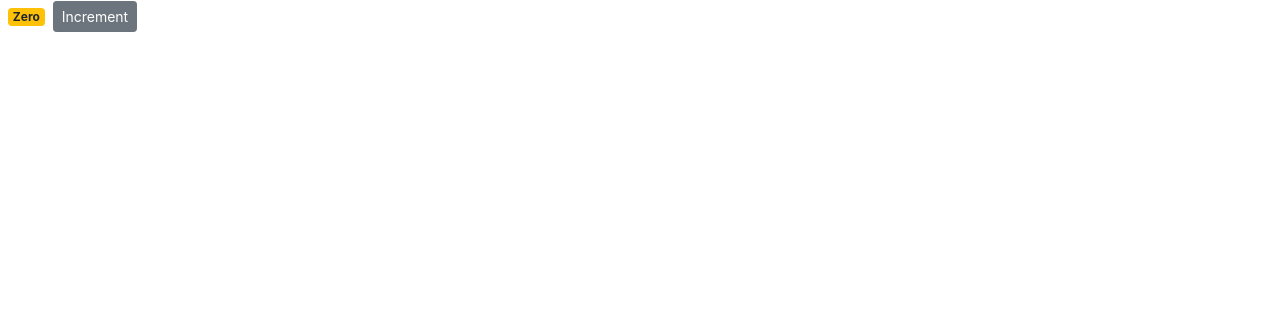
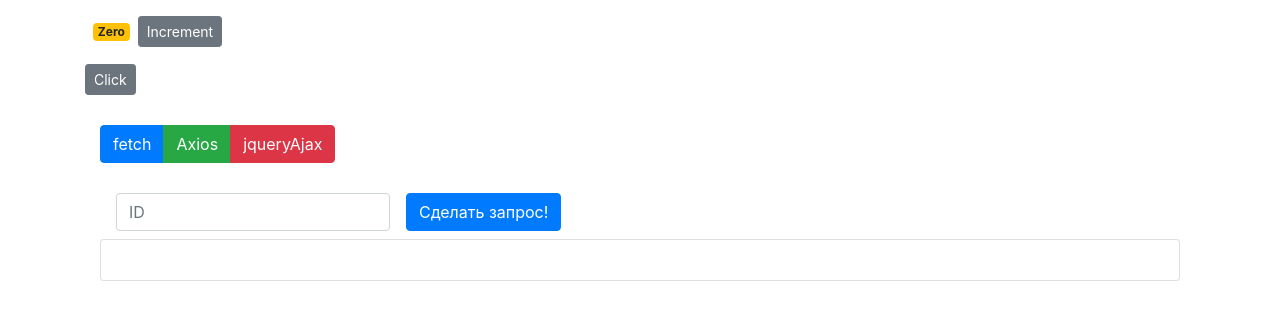
Before and after one commit to Verkunder/vue-counter, a Vue app: page / in a window 1280 px wide. Shown: the top 320 px of the page. Built offline with nearby package versions, Linux system fonts and the light colour scheme; no server answers.

Commit message:
add requests

```diff
--- a/package.json
+++ b/package.json
@@ -8,7 +8,9 @@
     "lint": "eslint . --ext .vue,.js,.jsx,.cjs,.mjs --fix --ignore-path .gitignore"
   },
   "dependencies": {
+    "axios": "^0.26.1",
     "bootstrap": "^4.1.1",
+    "jquery": "^3.6.0",
     "vue": "^3.2.33"
   },
   "devDependencies": {
--- a/src/App.vue
+++ b/src/App.vue
@@ -1,15 +1,93 @@
 <script>
+import axios from "axios";
+import $ from "jquery";
 export default {
   data() {
     return {
       count: 0,
+      gallery: null,
+      id: null,
+      exampleMS: null,
     };
+  },
+  methods: {
+    alert() {
+      if (confirm("Оставить комментарий?")) {
+        alert("Комментарий отправлен");
+      } else {
+        alert("Комментарий не оставлен");
+      }
+    },
+    postAxios() {
+      axios
+        .post(
+          "https://boiling-refuge-66454.herokuapp.com/images/237/comments",
+          {
+            name: "Test",
+            comment: "Test",
+          }
+        )
+        .then(function () {
+          alert("Успех!");
+        })
+        .catch(function (error) {
+          alert("Ошибка! ", error);
+        });
+    },
+    async postFetch() {
+      const url =
+        "https://boiling-refuge-66454.herokuapp.com/images/237/comments";
+      const data = { name: "Test", comment: "test" };
+
+      try {
+        const response = await fetch(url, {
+          method: "POST",
+          body: JSON.stringify(data),
+          headers: {
+            "Content-Type": "application/json",
+          },
+        });
+        const json = await response.json();
+        alert("Успех:", JSON.stringify(json));
+      } catch (error) {
+        alert("Успех!", error);
+      }
+    },
+    postJquery() {
+      var request = $.ajax({
+        url: "https://boiling-refuge-66454.herokuapp.com/images/237/comments",
+        type: "POST",
+        data: { name: "Test", comment: "test" },
+        dataType: "html",
+      });
+
+      request.done(function () {
+        alert("Done");
+      });
+
+      request.fail(function (textStatus) {
+        alert("Request failed: " + textStatus);
+      });
+    },
+    async load() {
+      await axios
+        .get(`https://boiling-refuge-66454.herokuapp.com/images/${this.id}`)
+        .then((response) => (this.gallery = response.data));
+    },
+    async exampleLoad() {
+      await axios
+        .get("https://boiling-refuge-66454.herokuapp.com/images")
+        .then((response) => (this.exampleMS = response.data));
+    },
+  },
+  mounted() {
+    this.exampleLoad();
   },
 };
 </script>
 
 <template>
-  <div>
+  <div class="container">
     <span
       class="badge m-2"
       :class="{
@@ -20,7 +98,47 @@ export default {
       {{ count === 0 ? "Zero" : count }}
     </span>
     <button class="btn btn-secondary btn-sm" @click="count++">Increment</button>
+    <div class="container">
+      <div class="row">
+        <button class="btn btn-secondary btn-sm" @click="alert">Click</button>
+      </div>
+    </div>
+    <div class="container">
+      <div class="btn-group" role="group" aria-label="Basic example">
+        <button type="button" class="btn btn-primary" @click="postFetch">
+          fetch
+        </button>
+        <button type="button" class="btn btn-success" @click="postAxios">
+          Axios
+        </button>
+        <button type="button" class="btn btn-danger" @click="postJquery">
+          jqueryAjax
+        </button>
+      </div>
+    </div>
+    <div class="container">
+      <form class="form-inline" @submit.prevent="onSubmit">
+        <div class="form-group mx-sm-3 mb-2">
+          <label for="inputPassword2" class="sr-only">ID запроса</label>
+          <input
+            class="form-control"
+            id="inputPassword2"
+            placeholder="ID"
+            v-model="id"
+          />
+        </div>
+        <button type="submit" class="btn btn-primary mb-2" @click="load">
+          Сделать запрос!
+        </button>
+      </form>
+      <div class="card card-body" v-if="gallery == null">{{ exampleMS }}</div>
+      <div class="card card-body" v-else>{{ gallery }}</div>
+    </div>
   </div>
 </template>
 
-<style></style>
+<style>
+.container {
+  padding: 15px 0;
+}
+</style>
```
Also changed, not shown: 1 other file (tests, documents, lock files or other folders).
